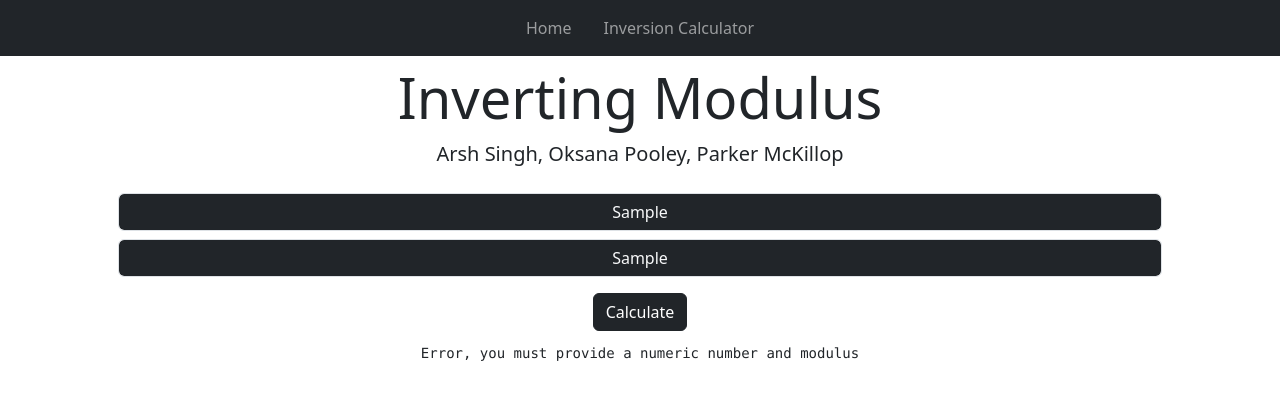
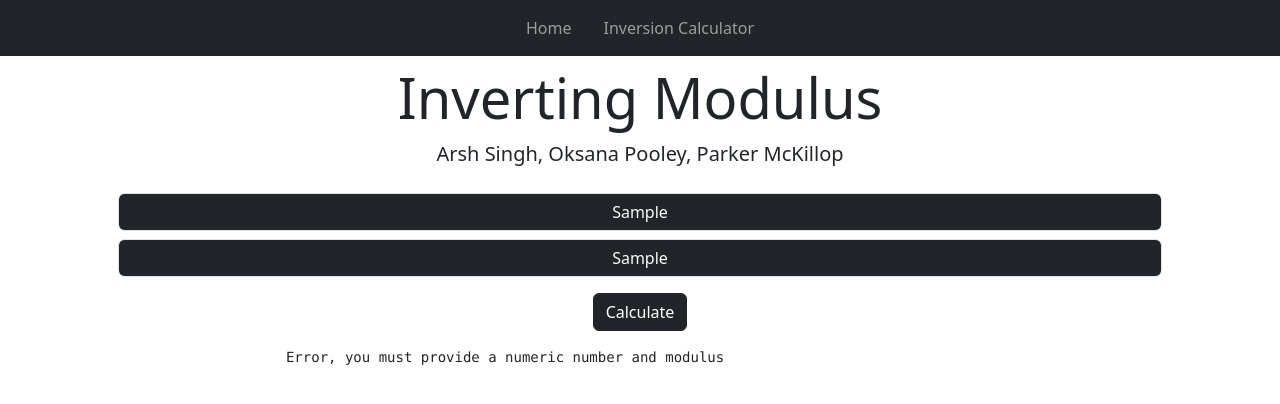
Before and after one commit to pem2k/cs_5002_final_front_end, a React (Create React App) app: page /Inverse in a window 1280 px wide. Both pictures are taken after typing "Sample", "Sample" into the empty fields and a click on the button "Calculate". Shown: the top 404 px of the page. Built offline with nearby package versions, Linux system fonts and the light colour scheme.

Commit message:
styling tweaks to workshower component to allow left alignment of text and retain borders

```diff
--- a/src/components/InverseForm.jsx
+++ b/src/components/InverseForm.jsx
@@ -41,7 +41,7 @@ export default function InverseForm(){
 
             }).catch(error=> console.error("error:", error))
             }
-    }
+        }
 
     return(
         <div><div className="container d-flex field-limiter">
@@ -57,11 +57,13 @@ export default function InverseForm(){
                 </div>
             </div>
         </div>
+        <div className="">
         <div className="d-flex flex-column align-items-center mt-2">
                 {steps.map((work, i) => (
                     <WorkShower key={work + i} work={work} />
                 ))}
             </div>
         </div>
+        </div>
 )
 }
--- a/src/components/WorkShower.jsx
+++ b/src/components/WorkShower.jsx
@@ -1,15 +1,20 @@
 import React from 'react'
 import { TypeAnimation } from 'react-type-animation'
 
-export default function WorkShower({ work }){
-    return(
-    <span className='d-flex mt-1 mb-1'>
-        <TypeAnimation sequence={[work]}
-        wrapper="pre"
-        speed={99}
-        cursor={false}
-
-    />
-    </span>
-    )
+export default function WorkShower({ work }) {
+  return (
+    <div className="mt-2 mb-2 d-flex container">
+      <div
+        className="container"
+        style={{ width: "80ch", whiteSpace: "pre-wrap" }}
+      >
+        <TypeAnimation
+          sequence={[work]}
+          wrapper="pre"
+          speed={99}
+          cursor={false}
+        />
+      </div>
+    </div>
+  );
 }
```
